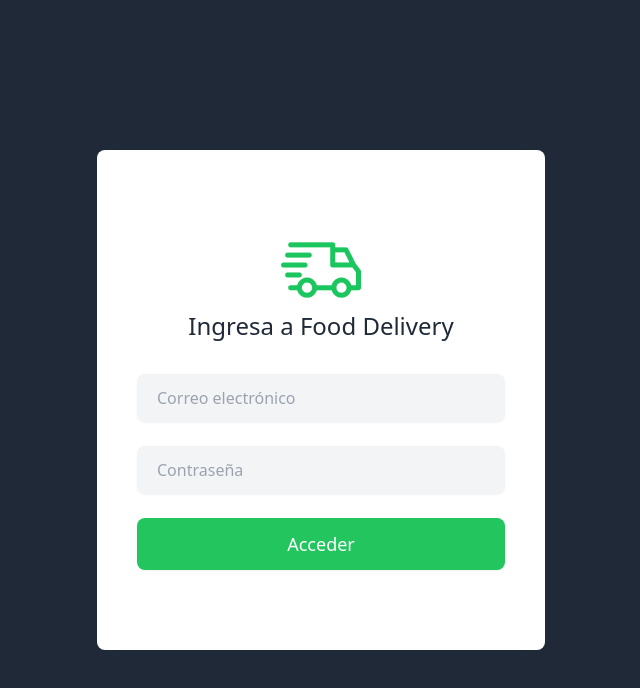
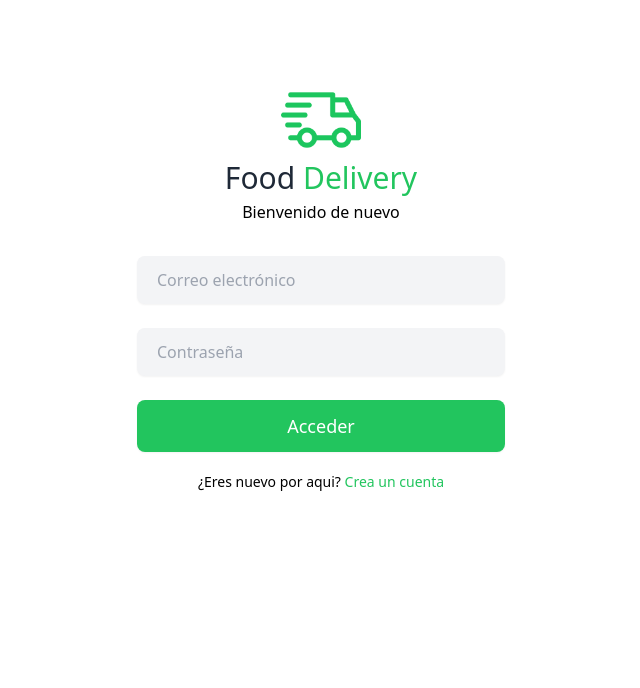
Before and after one commit to DavidBarcenas/react-food-delivery, a React (Create React App) app: page / in a window 1280 px wide. Shown: the top 688 px of the page, without its empty margins (319-959 px from the left). Built offline with nearby package versions, Linux system fonts and the light colour scheme.

Commit message:
update login layout

```diff
--- a/src/index.css
+++ b/src/index.css
@@ -2,7 +2,7 @@
 @tailwind components;
 
 .input {
-  @apply mb-1 block w-full rounded-lg bg-gray-100 py-3 px-5 shadow-sm focus:outline-none focus:ring-2 focus:ring-green-500 focus:ring-opacity-50;
+  @apply mb-1 block w-full rounded-lg bg-gray-100 py-3 px-5 shadow-sm transition-colors focus:outline-none focus:ring-2 focus:ring-green-500 focus:ring-opacity-50;
 }
 
 .input-error {
@@ -10,7 +10,7 @@
 }
 
 .btn {
-  @apply rounded-lg bg-green-500 py-3 px-5 text-lg text-white shadow-sm hover:bg-opacity-90;
+  @apply rounded-lg bg-green-500 py-3 px-5 text-lg text-white shadow-sm transition-colors hover:bg-opacity-90;
 }
 
 @tailwind utilities;
--- a/src/pages/login.tsx
+++ b/src/pages/login.tsx
@@ -48,16 +48,19 @@ function Login() {
   }
 
   return (
-    <div className='flex h-screen items-center justify-center bg-gray-800'>
+    <div className='flex h-screen flex-col items-center'>
       <div className='w-full max-w-md rounded-lg bg-white py-20'>
         <div className='mb-8 text-center'>
           <img src={logo} alt='Food Delivery' width='80' className='inline-block' />
-          <h1 className='mb-5 text-2xl text-gray-800'>Ingresa a Food Delivery</h1>
+          <h1 className='mb-1 text-3xl text-gray-800'>
+            Food <span className='font-medium text-green-500'>Delivery</span>
+          </h1>
+          <p>Bienvenido de nuevo</p>
         </div>
         {loginMutationResult?.login.error && (
           <InputError message={loginMutationResult?.login.error} />
         )}
-        <form onSubmit={handleSubmit(onSubmit)} className='grid gap-5 px-10'>
+        <form onSubmit={handleSubmit(onSubmit)} className='mb-5 grid gap-5 px-10'>
           <div>
             <input
               {...register('email', {required: 'El correo electrónico es requerido'})}
@@ -86,6 +89,9 @@ function Login() {
             {loading ? 'Cargando...' : 'Acceder'}
           </button>
         </form>
+        <p className='text-center text-sm'>
+          ¿Eres nuevo por aqui? <span className='text-green-500'>Crea un cuenta</span>
+        </p>
       </div>
     </div>
   );
```
